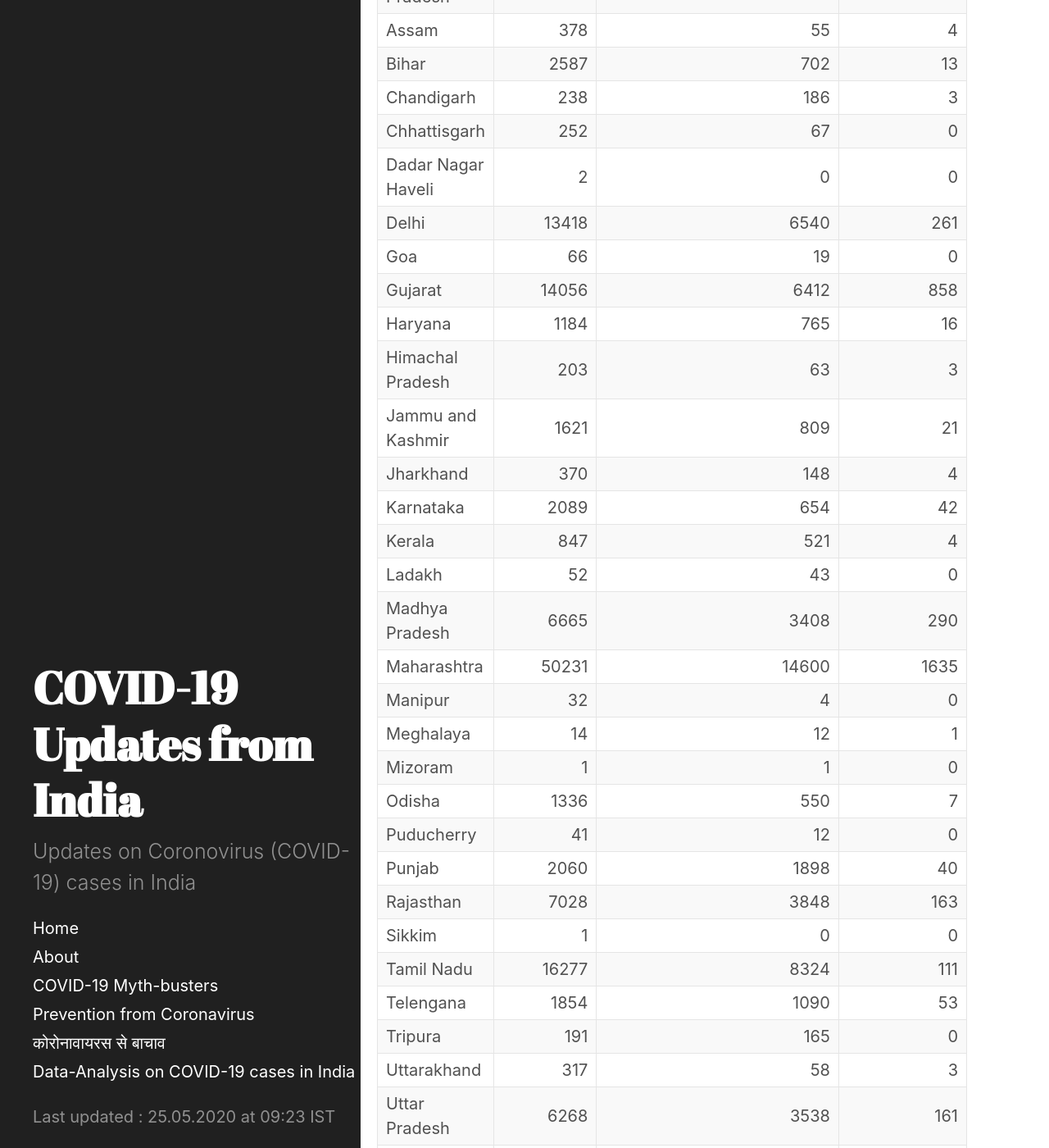
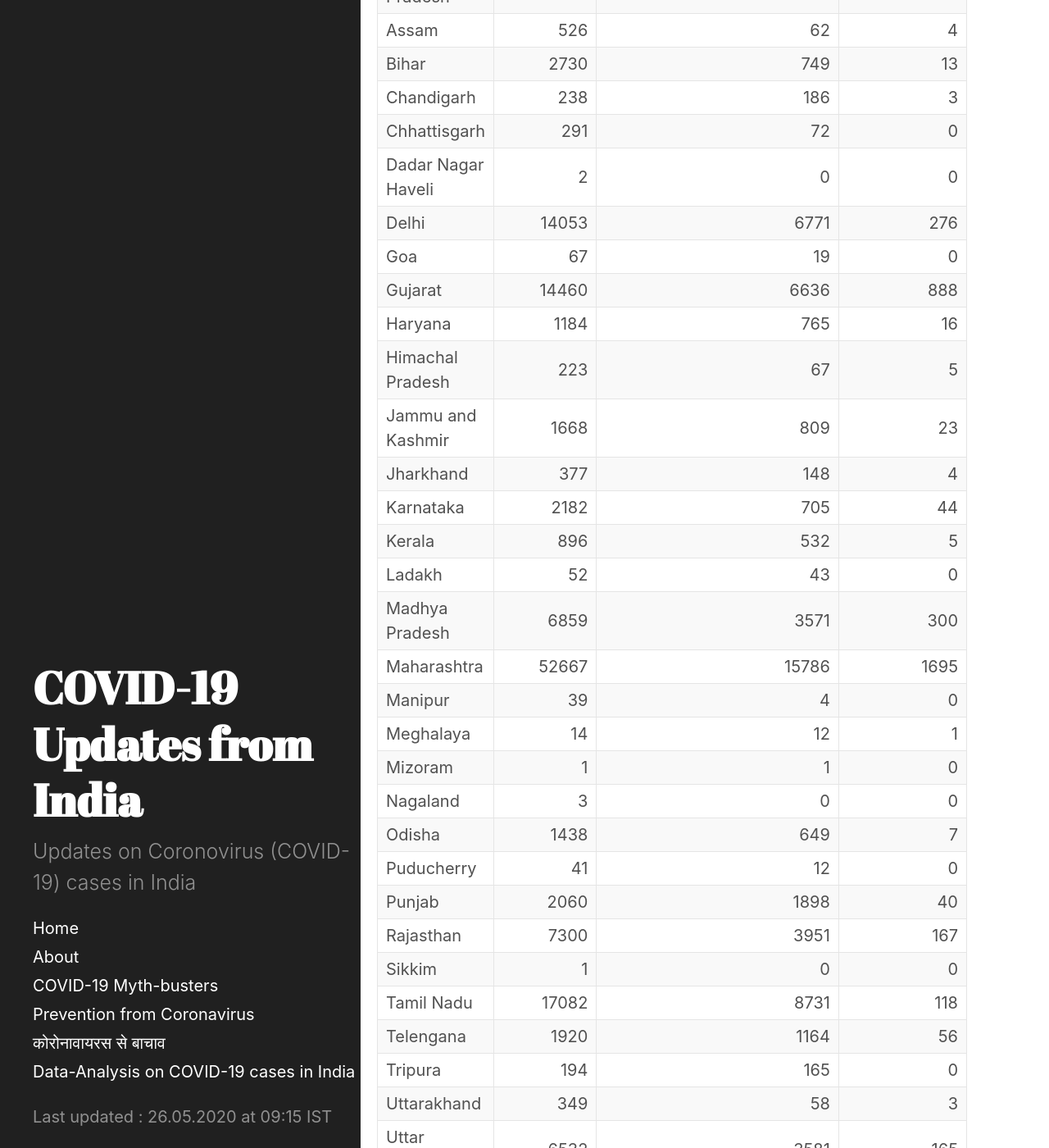
Before and after one commit to bhooraj/covid19updates-india, a Jekyll site: the page built from _posts/2020-05-26-home.md, in a window 1280 px wide and 1400 px high, scrolled down 930 px. Shown: the whole window at 82% size. Built offline with Jekyll 4.4.1, drawn with Linux system fonts in a browser that asks for light colours; some of the changed text lies outside the part shown.

Commit message:
26thMay Update

```diff
--- a/_data/last_updated.yml
+++ b/_data/last_updated.yml
@@ -1 +1 @@
-- updated_on : 25.05.2020 at 09:23 IST
+- updated_on : 26.05.2020 at 09:15 IST
--- /dev/null
+++ b/_includes/table-20200526-0915.md
@@ -0,0 +1,37 @@
+| Name of State / UT          |   Total Confirmed cases |   Cured/Discharged/Migrated |   Deaths ( more than 70% cases due to comorbidities ) |
+|:----------------------------|------------------------:|----------------------------:|------------------------------------------------------:|
+| Andaman and Nicobar Islands |                      33 |                          33 |                                                     0 |
+| Andhra Pradesh              |                    3110 |                        1896 |                                                    56 |
+| Arunachal Pradesh           |                       2 |                           1 |                                                     0 |
+| Assam                       |                     526 |                          62 |                                                     4 |
+| Bihar                       |                    2730 |                         749 |                                                    13 |
+| Chandigarh                  |                     238 |                         186 |                                                     3 |
+| Chhattisgarh                |                     291 |                          72 |                                                     0 |
+| Dadar Nagar Haveli          |                       2 |                           0 |                                                     0 |
+| Delhi                       |                   14053 |                        6771 |                                                   276 |
+| Goa                         |                      67 |                          19 |                                                     0 |
+| Gujarat                     |                   14460 |                        6636 |                                                   888 |
+| Haryana                     |                    1184 |                         765 |                                                    16 |
+| Himachal Pradesh            |                     223 |                          67 |                                                     5 |
+| Jammu and Kashmir           |                    1668 |                         809 |                                                    23 |
+| Jharkhand                   |                     377 |                         148 |                                                     4 |
+| Karnataka                   |                    2182 |                         705 |                                                    44 |
+| Kerala                      |                     896 |                         532 |                                                     5 |
+| Ladakh                      |                      52 |                          43 |                                                     0 |
+| Madhya Pradesh              |                    6859 |                        3571 |                                                   300 |
+| Maharashtra                 |                   52667 |                       15786 |                                                  1695 |
+| Manipur                     |                      39 |                           4 |                                                     0 |
+| Meghalaya                   |                      14 |                          12 |                                                     1 |
+| Mizoram                     |                       1 |                           1 |                                                     0 |
+| Nagaland                    |                       3 |                           0 |                                                     0 |
+| Odisha                      |                    1438 |                         649 |                                                     7 |
+| Puducherry                  |                      41 |                          12 |                                                     0 |
+| Punjab                      |                    2060 |                        1898 |                                                    40 |
+| Rajasthan                   |                    7300 |                        3951 |                                                   167 |
+| Sikkim                      |                       1 |                           0 |                                                     0 |
+| Tamil Nadu                  |                   17082 |                        8731 |                                                   118 |
+| Telengana                   |                    1920 |                        1164 |                                                    56 |
+| Tripura                     |                     194 |                         165 |                                                     0 |
+| Uttarakhand                 |                     349 |                          58 |                                                     3 |
+| Uttar Pradesh               |                    6532 |                        3581 |                                                   165 |
+| West Bengal                 |                    3816 |                        1414 |                                                   278 |
--- a/_posts/2020-05-25-home.md
+++ b/_posts/2020-05-26-home.md
@@ -4,7 +4,7 @@ title: COVID-19 Updates from India
 last_update: true
 ---
 
-#### COVID-19 Cases in India (as on  25 May 2020, 08:00 IST ( IST)
+#### COVID-19 Cases in India (as on  26 May 2020, 08:00 IST ( IST)
 <div class="alert alert-primary" role="alert">
 <p id = "totalcases" style="font-size: 1.2rem; font-weight: bold;"></p>
 <p id = "totalrecovered" style="font-size: 1.2rem; font-weight: bold;"></p>
@@ -22,7 +22,7 @@ Active Cases = Total cases - (Total Recovered/Discharged/Migrated + Total Deaths
 
 <div class="datatable-begin"></div>
 
-{% include table-20200525-0923.md %}
+{% include table-20200526-0915.md %}
 
 <div class="datatable-end"></div>
 <br>
```
Also changed, not shown: _includes/charts-20200526-0922.html (added, +193 -0 lines), _posts/2020-05-16-Updates.md (renamed from _posts/2020-05-15-Updates.md, +3 -0 lines), _posts/2020-05-26-Latest-updates.md (renamed from _posts/2020-05-25-Latest-updates.md, +5 -4 lines), stats-and-charts.md (+2 -2 lines).
